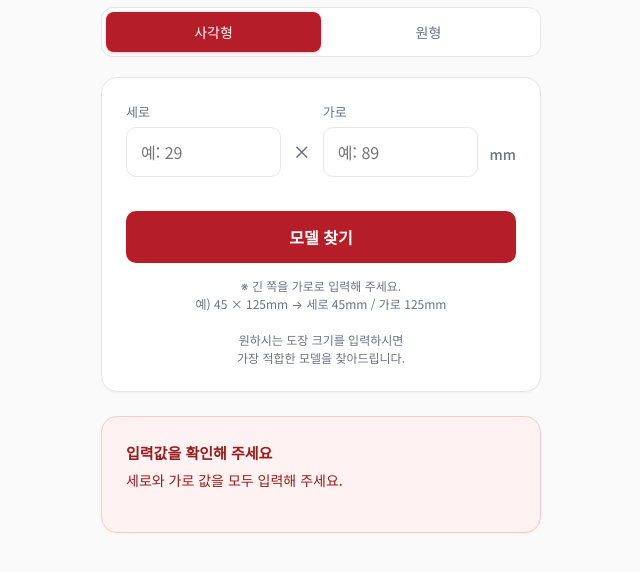
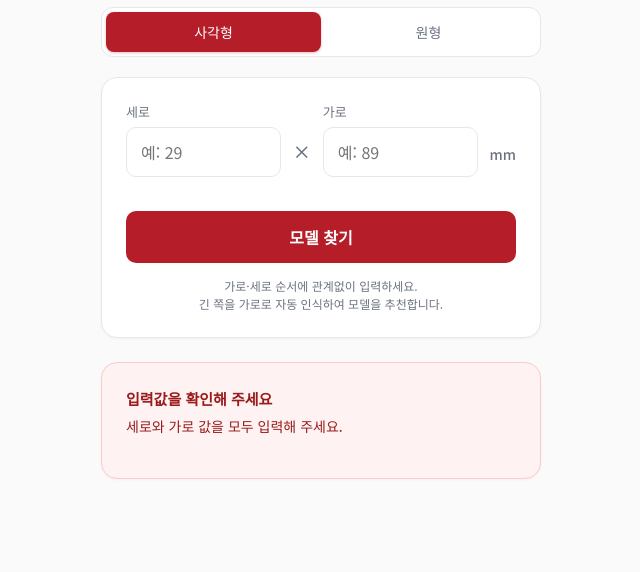
Before and after one commit to litDIMS/find-size, a plain HTML site: page index.html in a window 1280 px wide. Both pictures are taken after a click on the button "모델 찾기". Shown: the part 216-788 px from the top of the page, without its empty margins (319-959 px from the left). Drawn offline with Linux system fonts and the light colour scheme.

Commit message:
Update index.html

```diff
--- a/index.html
+++ b/index.html
@@ -297,11 +297,12 @@
         <span class="unit">mm</span>
       </div>
       <button class="search-btn" id="rect-btn" type="button">모델 찾기</button>
-      <p class="hint">
-  ※ 긴 쪽을 가로로 입력해 주세요.<br/>
-  예) 45 × 125mm → 세로 45mm / 가로 125mm<br/><br/>
-  원하시는 도장 크기를 입력하시면<br/>
-  가장 적합한 모델을 찾아드립니다.
+
+<p class="hint">
+  가로·세로 순서에 관계없이 입력하세요.<br/>
+  긴 쪽을 가로로 자동 인식하여 모델을 추천합니다.
+</p>
+
 </p>
     </div>
 
@@ -389,17 +390,32 @@
       `;
     }
 
-    // 사각형 검색
+
+    // 사각형 검색 (가로·세로 자동 교정)
     document.getElementById('rect-btn').addEventListener('click', () => {
-      const h = parseFloat(document.getElementById('rect-h').value);
-      const w = parseFloat(document.getElementById('rect-w').value);
-      if (!h || !w || h <= 0 || w <= 0) {
+      const inputH = parseFloat(document.getElementById('rect-h').value);
+      const inputW = parseFloat(document.getElementById('rect-w').value);
+
+      if (!Number.isFinite(inputH) || !Number.isFinite(inputW) ||
+          inputH <= 0 || inputW <= 0) {
         resultEl.className = 'result show not-found';
         resultEl.innerHTML = `<div class="error-msg"><strong>입력값을 확인해 주세요</strong>세로와 가로 값을 모두 입력해 주세요.</div>`;
         return;
       }
+
+      // 짧은 쪽은 세로, 긴 쪽은 가로
+      const h = Math.min(inputH, inputW);
+      const w = Math.max(inputH, inputW);
+
+      // 기존 모델 추천 알고리즘 사용
       const model = findRectModel(h, w);
-      renderResult(model, model ? `세로 ${model.h}mm × 가로 ${model.w}mm (요청: ${h} × ${w}mm)` : '');
+
+      renderResult(
+        model,
+        model
+          ? `세로 ${model.h}mm × 가로 ${model.w}mm (요청: ${h} × ${w}mm)`
+          : ''
+      );
     });
 
     // 원형 검색
```
